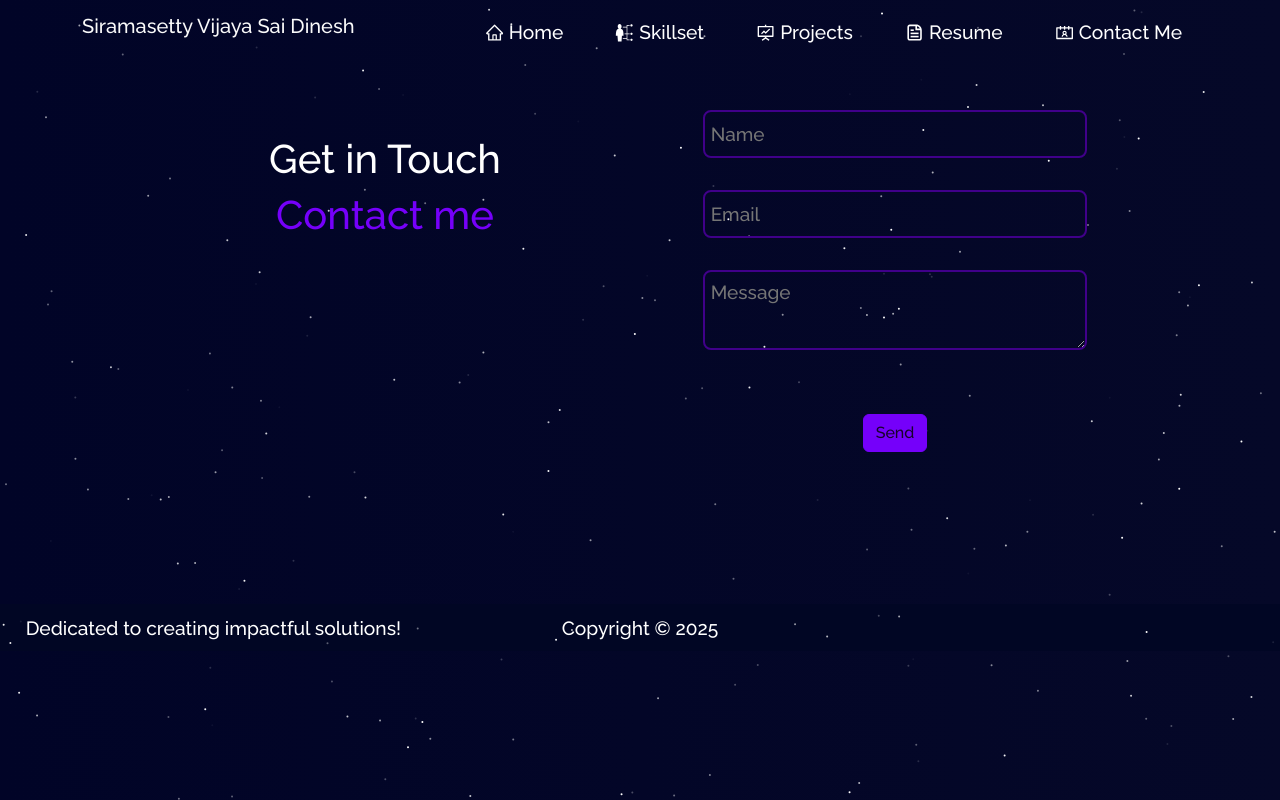
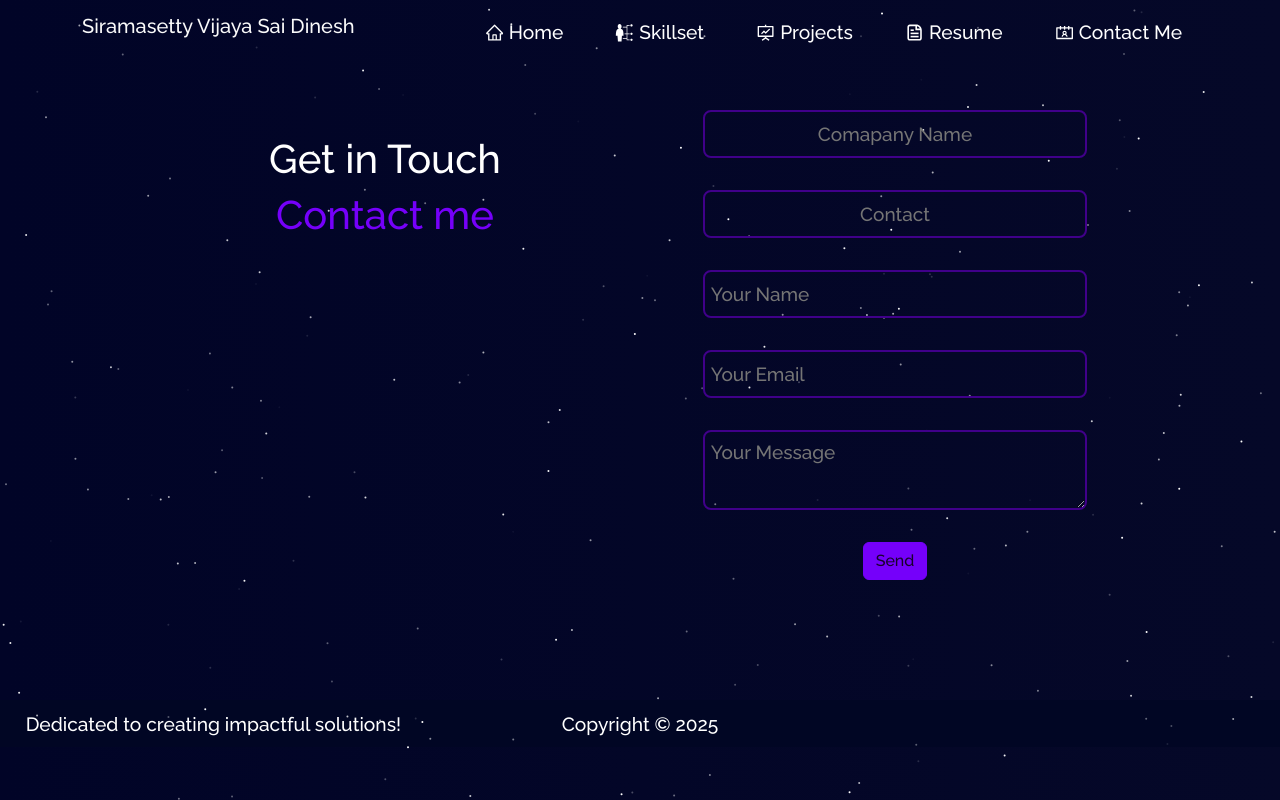
Before and after one commit to Danny2389/My_Portfolio, a React (Create React App) app: page /contact in a window 1280 px wide. Built offline with nearby package versions, Linux system fonts and the light colour scheme.

Commit message:
Contact Form

```diff
--- a/src/components/Contact/Contact.jsx
+++ b/src/components/Contact/Contact.jsx
@@ -1,70 +1,130 @@
-import React,{useState, useRef} from 'react'
+// Contact.jsx
+import React, { useRef, useState } from "react";
 import emailjs from "@emailjs/browser";
 import { Container, Row, Col } from "react-bootstrap";
-import Button from 'react-bootstrap/Button';
-import './Contact.css'
+import Button from "react-bootstrap/Button";
+import "./Contact.css";
 
 const Contact = () => {
   const form = useRef();
-    const [done, setDone] = useState(false)
-    const [notDone, setNotDone] = useState(false)
-    const [formData, setFormData] = useState({});
+  const [formData, setFormData] = useState({
+    company_name: "",
+    from_name: "",
+    reply_to: "",
+    contact_info: "",
+    message: "",
+  });
+
+  const [formStatus, setFormStatus] = useState({
+    error: false,
+    success: false,
+  });
 
   const handleChange = (e) => {
-        setFormData({...formData, [e.target.name] : e.target.value})
-        setDone(false)
-        setNotDone(false)
-    }
+    setFormData({ ...formData, [e.target.name]: e.target.value });
+    setFormStatus({ error: false, success: false });
+  };
 
   const sendEmail = (e) => {
     e.preventDefault();
 
-    if(!formData.from_name || !formData.reply_to ||!formData.message){
-      setNotDone(true)
-    } else {
+    const { from_name, reply_to, message, company_name, contact_info } = formData;
 
-      //  Please use your own credentials from emailjs or i will recive your email
+    if (!from_name || !reply_to || !message || !company_name || !contact_info) {
+      setFormStatus({ error: true, success: false });
+      return;
+    }
 
     emailjs
       .sendForm(
-        "service_niilndo",
-        "template_6z5idye",
+        "service_msrxzy7", // ✅ YOUR SERVICE ID
+        "template_mrgixqm", // ✅ YOUR TEMPLATE ID
         form.current,
-        "VOBt6Akm1LhI5CZG-"
+        "4JTtnu4FId60vAbq1" // ✅ YOUR PUBLIC KEY
       )
       .then(
         (result) => {
-          console.log(result.text);
-          setDone(true);
+          console.log("SUCCESS:", result.text);
+          setFormStatus({ success: true, error: false });
+          setFormData({
+            from_name: "",
+            reply_to: "",
+            message: "",
+          });
         },
         (error) => {
-          console.log(error.text);
+          console.error("FAILED...", error.text);
+          setFormStatus({ error: true, success: false });
         }
       );
-    }
   };
 
-
-    return(
-        <Container style={{paddingTop: '50px'}} >
-            <Row >
-            <Col md={6} className="c-left" >
-            <h1 >Get in Touch</h1>
+  return (
+    <Container style={{ paddingTop: "50px" }}>
+      <Row>
+        <Col md={6} className="c-left">
+          <h1>Get in Touch</h1>
           <h1 className="yellow">Contact me</h1>
         </Col>
         <Col md={6} className="c-right">
           <form ref={form} onSubmit={sendEmail}>
-                <input type="text" name="from_name" className="user"  placeholder="Name" onChange={handleChange}/>
-                <input type="email" name="reply_to" className="user" placeholder="Email" onChange={handleChange} />
-                <textarea name="message" className="user" placeholder="Message" onChange={handleChange} />
-                <span className='not-done' >{notDone && "Please, fill all the input field"}</span>
-                <Button type="submit" className="button" disabled={done}>Send</Button>
-                <span className='done'>{done && "Thanks for contacting me and be sure i have recieved your mail. If you are testing this functionality then i am confirming this thing working perfectly fine. If you have any serious query then i will reply. Also if you need me, you can conatct me on Linkedin."}</span>
+          <input
+              type="text"
+              name="company_name"
+              className="user c-left"
+              placeholder="Comapany Name"
+              value={formData.company_name}
+              onChange={handleChange}
+            />
+            <input
+              type="text"
+              name="contact_info"
+              className="user c-left"
+              placeholder="Contact"
+              value={formData.contact_info}
+              onChange={handleChange}
+            />
+            <input
+              type="text"
+              name="from_name"
+              className="user"
+              placeholder="Your Name"
+              value={formData.from_name}
+              onChange={handleChange}
+            />
+            <input
+              type="email"
+              name="reply_to"
+              className="user"
+              placeholder="Your Email"
+              value={formData.reply_to}
+              onChange={handleChange}
+            />
+            <textarea
+              name="message"
+              className="user"
+              placeholder="Your Message"
+              value={formData.message}
+              onChange={handleChange}
+            />
+            {formStatus.error && (
+              <span className="not-done">
+                ❌ Please fill in all the fields correctly.
+              </span>
+            )}
+            {formStatus.success && (
+              <span className="done">
+                ✅ Message sent successfully! I will get back to you soon.
+              </span>
+            )}
+            <Button type="submit" className="button">
+              Send
+            </Button>
           </form>
         </Col>
       </Row>
     </Container>
-    )
-}
+  );
+};
 
-export default Contact
+export default Contact;
--- a/src/pages/Resume.jsx
+++ b/src/pages/Resume.jsx
@@ -4,7 +4,7 @@ import Button from "react-bootstrap/Button";
 import { AiOutlineDownload } from "react-icons/ai";
 
 import Particle from '../components/Particle'
-import pdf from "../assets/DINESH_SIRAMASETTY.pdf"
+import pdf from "../assets/pdf/DINESH_SIRAMASETTY.pdf"
 
 import { Document, Page, pdfjs } from "react-pdf";
 import "react-pdf/dist/esm/Page/AnnotationLayer.css";
```
Lines whose indentation alone changed are shown as unchanged.
